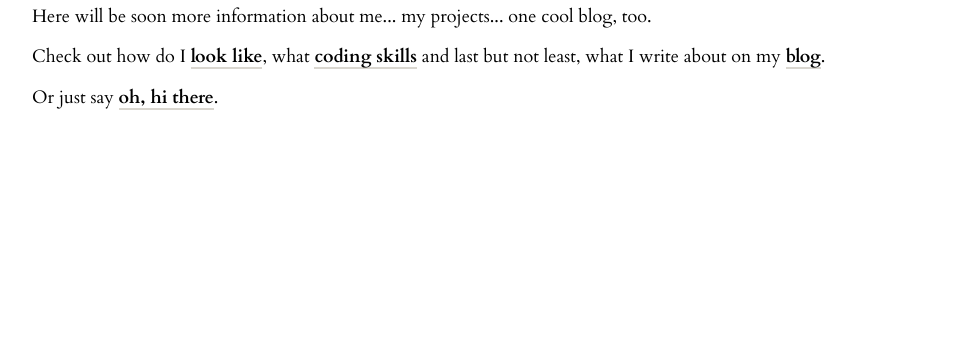
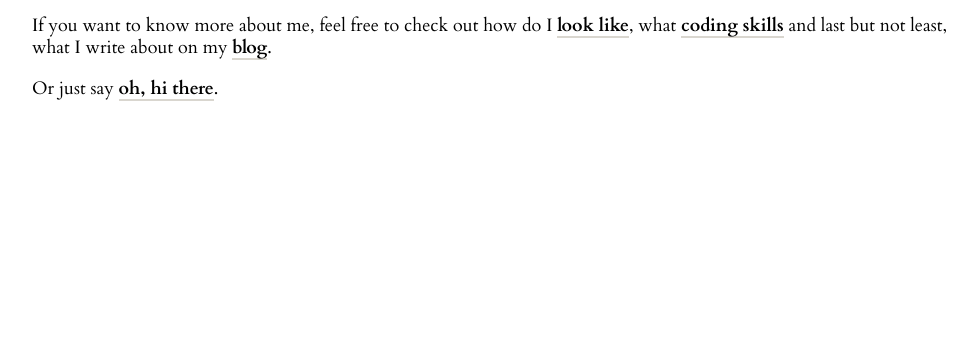
Before and after one commit to MirzaHodzic/MirzaHodzic.github.io, a plain HTML site: page index.html in a window 1280 px wide. Shown: the part 436-800 px from the top of the page, without its empty margins (0-977 px from the left). Drawn offline with nearby package versions, Linux system fonts and the light colour scheme.

Commit message:
Update index.html

```diff
--- a/index.html
+++ b/index.html
@@ -27,8 +27,7 @@
       <div class="main">
         <h1>Oh, hi there.</h1>
         <p>I'm Mirza Hodžić... Husband... Father... Senior <s>Fullstack</s> Frontend Web & App Developer... UI Designer.</p>
-        <p>Here will be soon more information about me... my projects... one cool blog, too.</p>
-        <p>Check out how do I <a href="https://www.instagram.com/mirzahodzic88/" class="regular-link">look like</a>, what <a href="https://www.linkedin.com/in/mirzahodzic88/" class="regular-link">coding skills</a> and last but not least, what I write about on my <a href="https://wannabedev.io" class="regular-link">blog</a>.</p>
+        <p>If you want to know more about me, feel free to check out how do I <a href="https://www.instagram.com/mirzahodzic88/" class="regular-link">look like</a>, what <a href="https://www.linkedin.com/in/mirzahodzic88/" class="regular-link">coding skills</a> and last but not least, what I write about on my <a href="https://wannabedev.io" class="regular-link">blog</a>.</p>
         <p>Or just say <a href="mailto:mirzahodzic88@gmail.com" class="regular-link">oh, hi there</a>.</p>
       </div>
 
```
